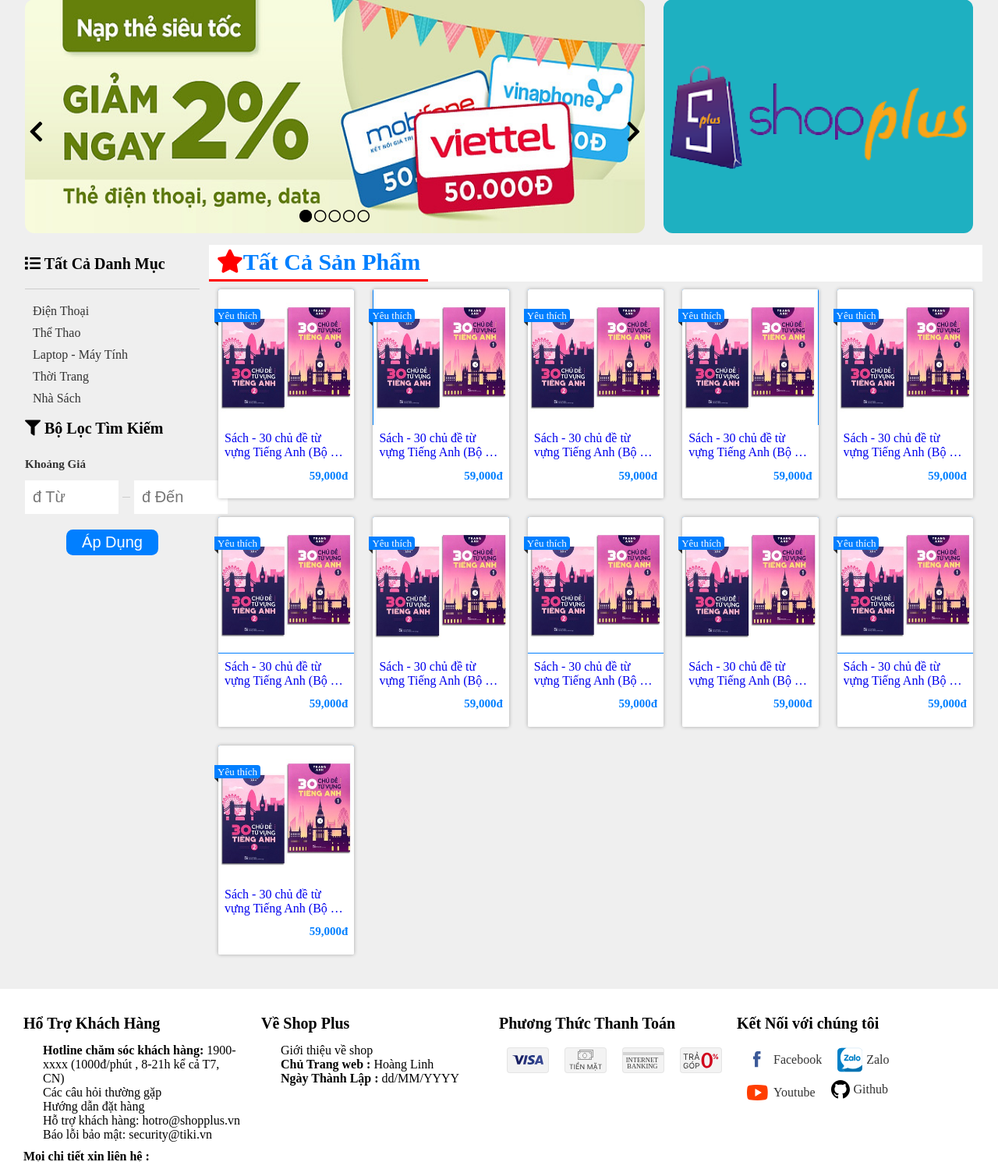
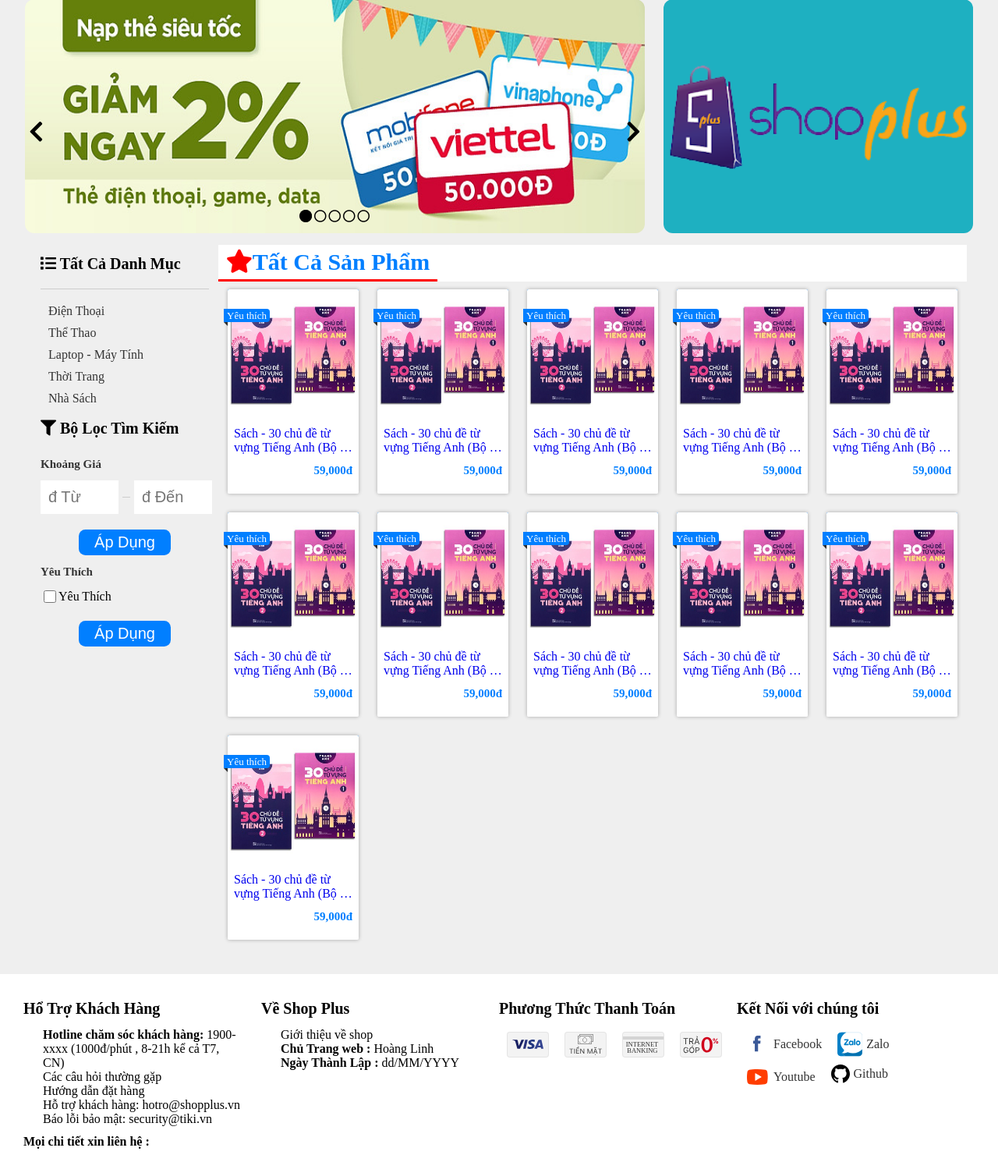
Before and after one commit to secretdeveloperisme/ShopPlus_Customer, a PHP site: page / in a window 1280 px wide. Shown: the part 109-1599 px from the top of the page at 78% size. Run offline with PHP 8.4, Linux system fonts and the light colour scheme.

Commit message:
ađd favorite to filter

```diff
--- a/assets/css/index.css
+++ b/assets/css/index.css
@@ -87,6 +87,7 @@
 }
 .container-shop-app-wrap-product-and-filter{
   display: flex;
+  padding: 0 20px;
 }
 .container-shop-app-filter{
   display: flex;
@@ -131,12 +132,12 @@
   align-items: center;
 }
 .container-shop-app-filter-search-price-range__from{
-  width: 12rem;
+  width: 10rem;
   font-size: 2rem;
   padding: 10px;
 }
 .container-shop-app-filter-search-price-range__to{
-  width: 12rem;
+  width: 10rem;
   padding: 10px;
   font-size: 2rem;
 }
@@ -155,6 +156,29 @@
 }
 .container-shop-app-filter-search-price-range__btn:hover{
   filter: brightness(150%);
+}
+
+.container-shop-app-filter-search-favorite{
+
+}
+.container-shop-app-filter-search-favorite__label{
+  color: var(--text-color);
+}
+.container-shop-app-filter-search-favorite-input{
+  display: flex;
+  align-items: center;
+}
+.container-shop-app-filter-search-favorite-input input{
+  width: 16px;
+  height: 16px;
+}
+.container-shop-app-filter-search-favorite-input span{
+  font-size: 1.6rem;
+}
+.container-shop-app-filter-search-favorite__btn {
+  margin-top: 20px;
+  margin-left: auto;
+  margin-right: auto;
 }
 .shop-app-product-header{
   width: 100%;
--- a/index.html
+++ b/index.html
@@ -300,6 +300,19 @@
                 Áp Dụng
               </button>
             </div>
+            <div class="container-shop-app-filter-search-favorite">
+              <h2 class="container-shop-app-filter-search-favorite__label">
+                Yêu Thích
+              </h2>
+              <div class="container-shop-app-filter-search-favorite-input">
+                <input type="checkbox" name="" id="">
+                <span>Yêu Thích</span>
+              </div>
+              <button class="container-shop-app-filter-search-favorite__btn btn">
+                Áp Dụng
+              </button>
+            </div>
+
           </div>
         </div>
         <div class="container-shop-app-display-product grid col-xl-10">
```
